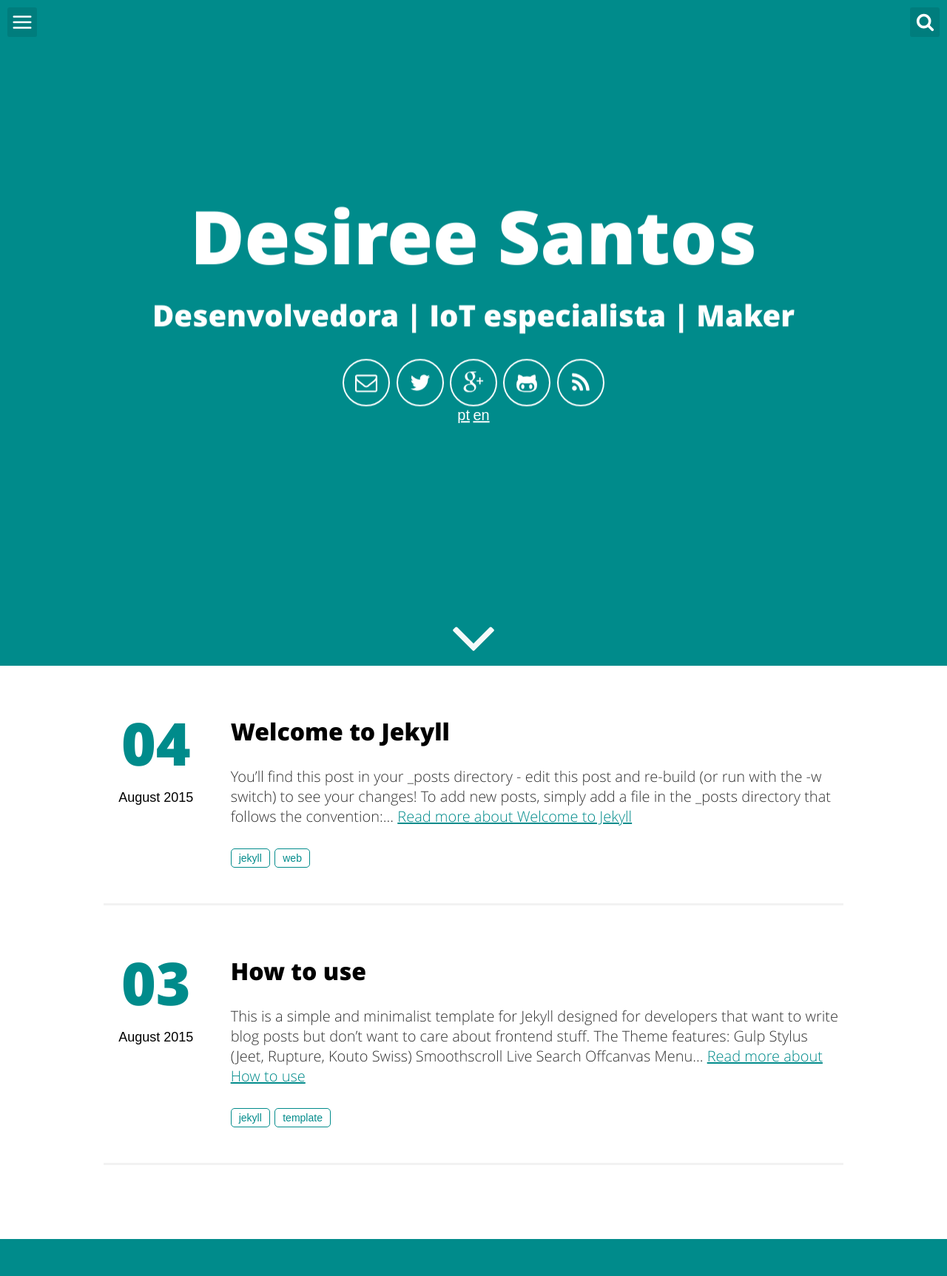
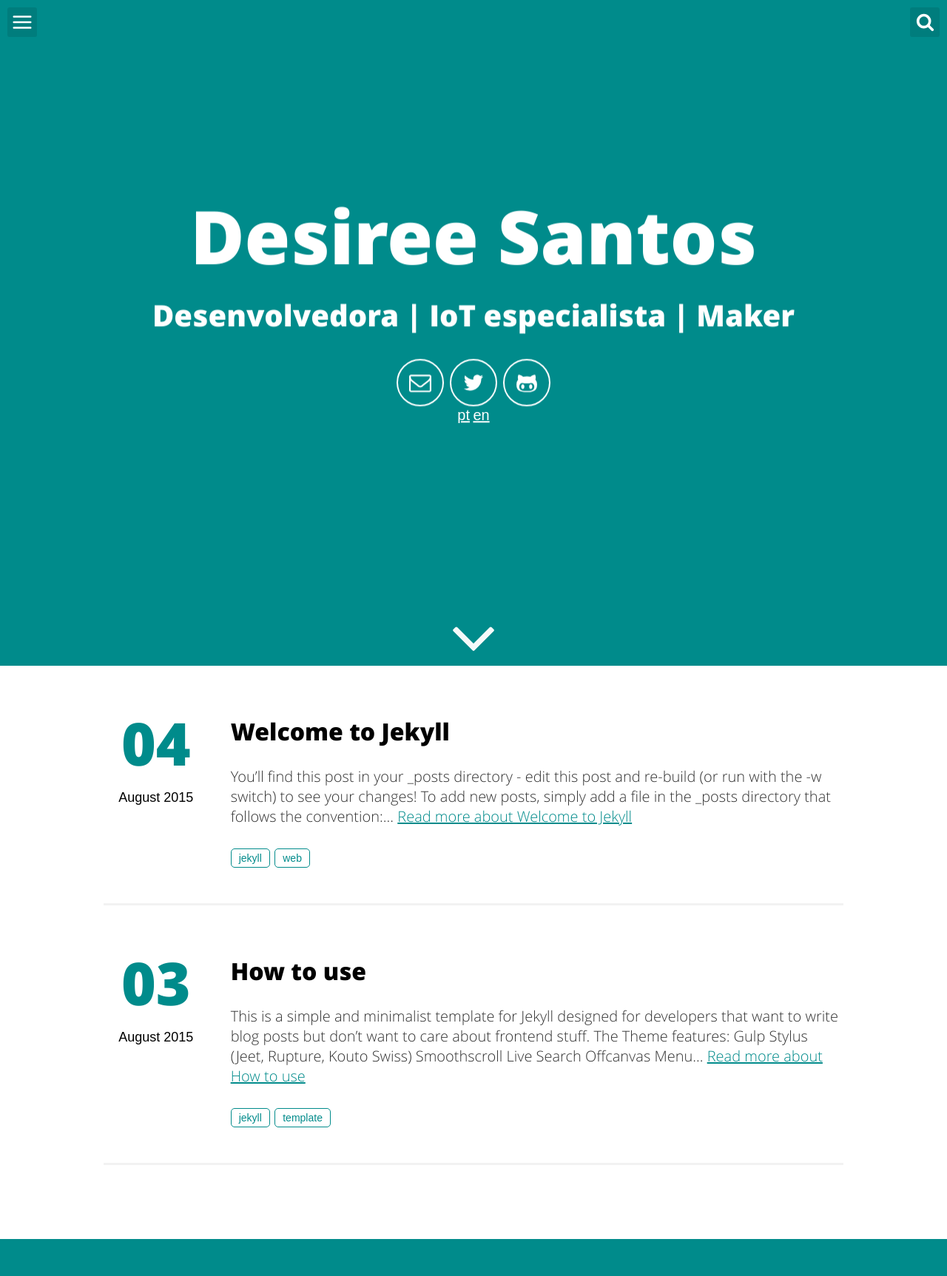
Before and after one commit to desireesantos/desireesantos.github.io, a Jekyll site: the page built from index.html, in a window 1280 px wide. Shown: the whole page at 74% size. Built offline with Jekyll 4.4.1, drawn with Linux system fonts in a browser that asks for light colours.

Commit message:
Remove icon

```diff
--- a/_includes/header-default.html
+++ b/_includes/header-default.html
@@ -7,9 +7,7 @@
         <div class="icons-home">
             <a aria-label="Send email" href="mailto:{{site.email}}"><svg class="icon icon-email"><use xlink:href="#icon-email"></use></svg></a>
             <a aria-label="My Twitter" target="_blank" href="https://twitter.com/{{site.twitter_username}}"><svg class="icon icon-twitter"><use xlink:href="#icon-twitter"></use></svg></a>
-            <a aria-label="My Google Plus" target="_blank" href="https://plus.google.com/+{{site.gplus_username}}/posts"><svg class="icon icon-google-plus"><use xlink:href="#icon-google-plus"></use></svg></a>
             <a aria-label="My Github" target="_blank" href="https://github.com/{{site.github_username}}"><svg class="icon icon-github-alt"><use xlink:href="#icon-github-alt"></use></svg></a>
-            <a aria-label="Use the RSS to get updated" target="_blank" href="{{ "/feed.xml" | prepend: site.baseurl }}"><svg class="icon icon-rss"><use xlink:href="#icon-rss"></use></svg></a>
         </div>
         {% include languages.html %}
     </div>
```
